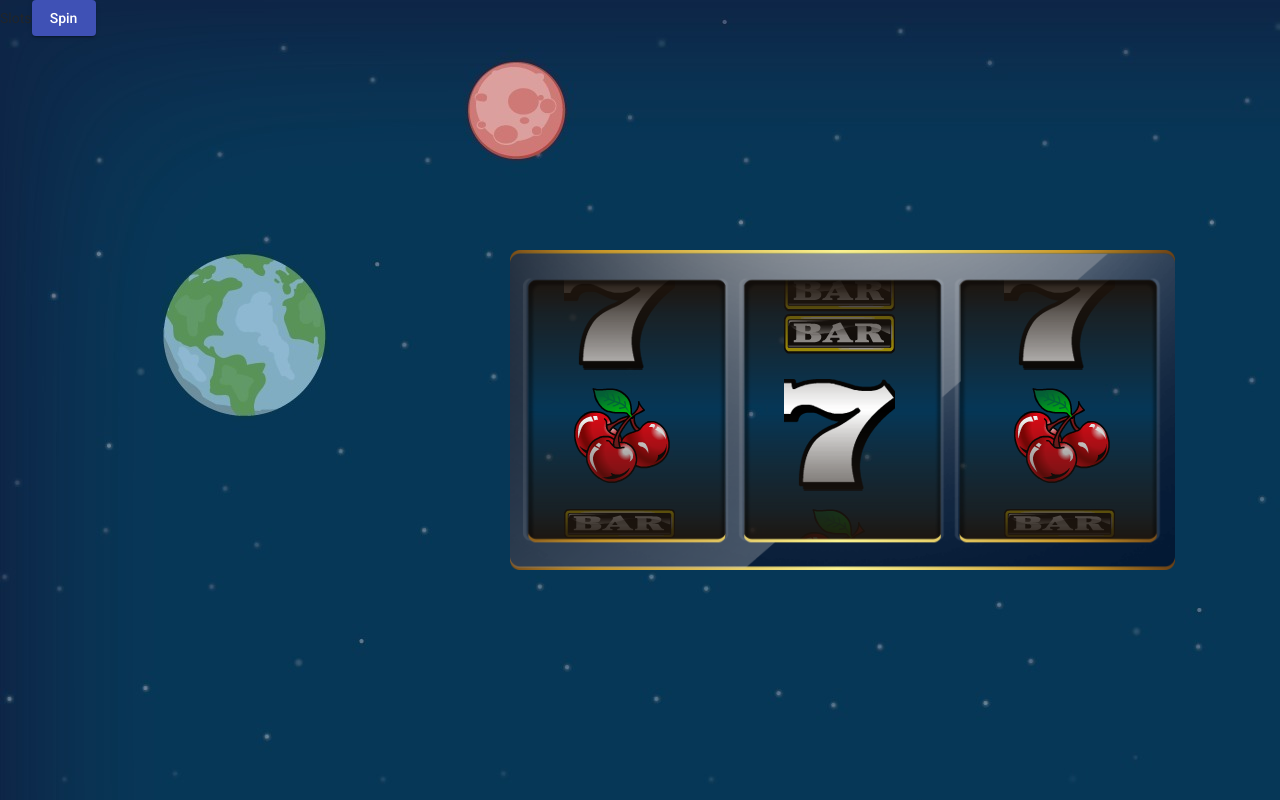
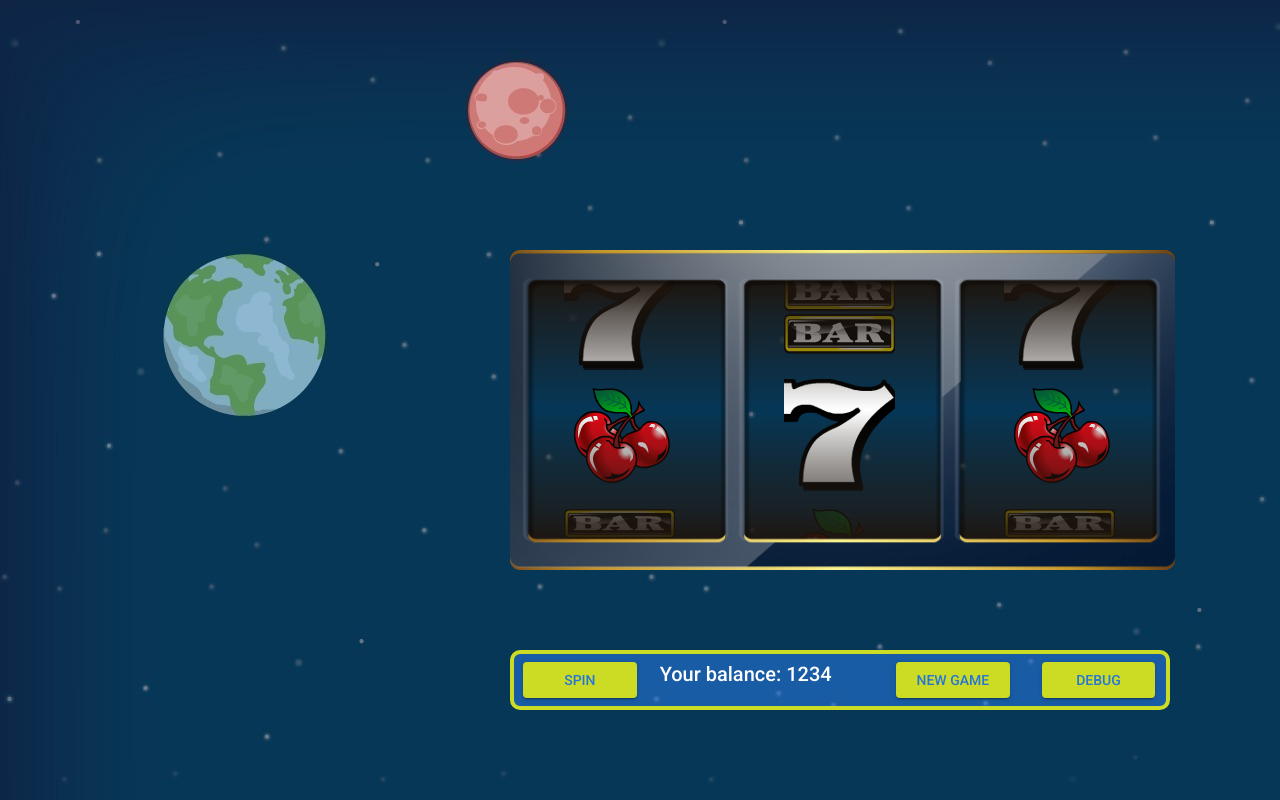
Before and after one commit to alvisz/Slots, an Angular app: page / in a window 1280 px wide. Built offline with nearby package versions, Linux system fonts and the light colour scheme.

Commit message:
Added stats bar with balance and buttons

```diff
--- a/src/app/app.component.html
+++ b/src/app/app.component.html
@@ -1,5 +1,4 @@
 <div>
-  <a>{{title}}</a>
   <app-reel></app-reel>
 </div>
 <router-outlet></router-outlet>
--- a/src/app/app.component.ts
+++ b/src/app/app.component.ts
@@ -6,19 +6,4 @@ import { Component } from '@angular/core';
   styleUrls: ['./app.component.sass']
 })
 export class AppComponent {
-  title = 'Slots';
-
-  slotList = [
-    {id: 1, src: './assets/Reel/3xBAR.png'},
-    {id: 2, src: './assets/Reel/BAR.png'},
-    {id: 3, src: './assets/Reel/2xBAR.png'},
-    {id: 4, src: './assets/Reel/7.png'},
-    {id: 5, src: './assets/Reel/Cherry.png'}
-  ];
-
-  spin() {
-    let tempSlot = this.slotList[this.slotList.length -1];
-    this.slotList.splice(-1, 1);
-    this.slotList = [tempSlot, ...this.slotList];
-  }
 }
--- a/src/app/reel/reel.component.html
+++ b/src/app/reel/reel.component.html
@@ -9,4 +9,12 @@
   <div class="reel3 m-1">
     <img class="row" *ngFor="let image of reel3List" [src]="image.src">
   </div>
-<button mat-raised-button color="primary" (click)="spin()">Spin</button>
+
+<div class="statsbar">
+  <div class="row">
+    <button mat-raised-button color="accent" [disabled]="!canSpin"  class="col-2 ml-4" style="float: left; margin: 8px" (click)="spin()">SPIN</button>
+    <h2 class="col-4 mt-1 balance">Your balance: 1234</h2>
+    <button mat-raised-button color="accent" class="col-2 ml-4" style="float: right; margin: 8px">NEW GAME</button>
+    <button mat-raised-button color="accent" class="col-2 ml-4" style="float: right; margin: 8px">DEBUG</button>
+  </div>
+</div>
--- a/src/app/reel/reel.component.sass
+++ b/src/app/reel/reel.component.sass
@@ -5,6 +5,20 @@
   top: 250px
   height: 320px
   z-index: 1
+
+.statsbar
+  position: absolute
+  height: 60px
+  width: 660px
+  top: 650px
+  left: 510px
+  background-color: rgba(37, 118, 217,0.6)
+  border: 4px solid #ccdb23
+  border-radius: 10px
+
+.balance
+  color: white
+  user-select: none
 
 
 .reel1
@@ -30,3 +44,7 @@
   z-index: 0
   max-height: 300px
   overflow: hidden
+
+.mat-accent
+  background-color: #ccdb23
+  color: #2576d9
--- a/src/app/reel/reel.component.ts
+++ b/src/app/reel/reel.component.ts
@@ -17,6 +17,8 @@ export class ReelComponent implements OnInit {
   ];
   reel2List = [...this.reel1List];
   reel3List = [...this.reel1List];
+
+  canSpin = true; // Variable for disabling spin button when reels are spinning
 
 
   constructor() { }
@@ -38,7 +40,7 @@ export class ReelComponent implements OnInit {
   async spinReel1(timeout){
     await this.sleep(timeout);
     const until = 2000 + Number(timeout);
-    const ms = until / (250 + this.getRandomNumber());
+    const ms = until / (250 + this.getRandomNumber()); // How many ms per spin
     for (let i = 0; i < until; i += ms){
       const tempSlot = this.reel1List[this.reel1List.length - 1];
       this.reel1List.splice(-1, 1);
@@ -50,7 +52,7 @@ export class ReelComponent implements OnInit {
   async spinReel2(timeout){
     await this.sleep(timeout);
     const until = 2000 + Number(timeout);
-    const ms = until / (250 + this.getRandomNumber());
+    const ms = until / (250 + this.getRandomNumber()); // How many ms per spin
     for (let i = 0; i < until; i += ms){
       const tempSlot = this.reel2List[this.reel2List.length - 1];
       this.reel2List.splice(-1, 1);
@@ -62,7 +64,7 @@ export class ReelComponent implements OnInit {
   async spinReel3(timeout){
     await this.sleep(timeout);
     const until = 2000 + Number(timeout);
-    const ms = until / (250 + this.getRandomNumber());
+    const ms = until / (250 + this.getRandomNumber()); // How many ms per spin
     for (let i = 0; i < until; i += ms){
       const tempSlot = this.reel3List[this.reel3List.length - 1];
       this.reel3List.splice(-1, 1);
@@ -71,10 +73,15 @@ export class ReelComponent implements OnInit {
     }
   }
 
-  async spin(){
-    this.spinReel1(0);
-    this.spinReel2(500);
-    this.spinReel3(1000);
+  spin(){
+    this.canSpin = false;
+    const reel1Promise = this.spinReel1(0);
+    const reel2Promise = this.spinReel2(500);
+    const reel3Promise = this.spinReel3(1000);
+    Promise.all([reel1Promise, reel2Promise, reel3Promise]).then(value => {
+      console.log('done');
+      this.canSpin = true;
+    });
 
   }
 
```
